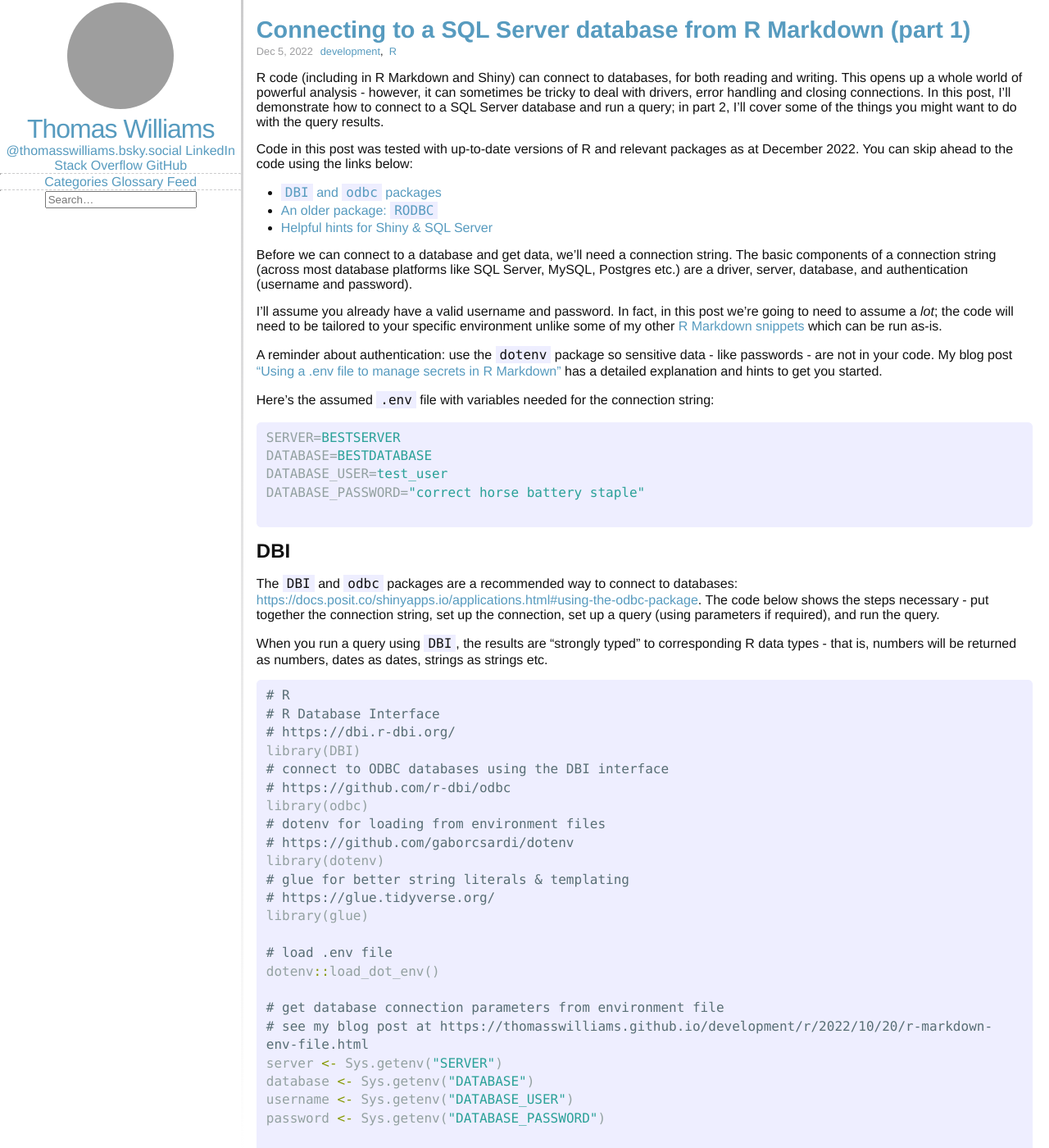
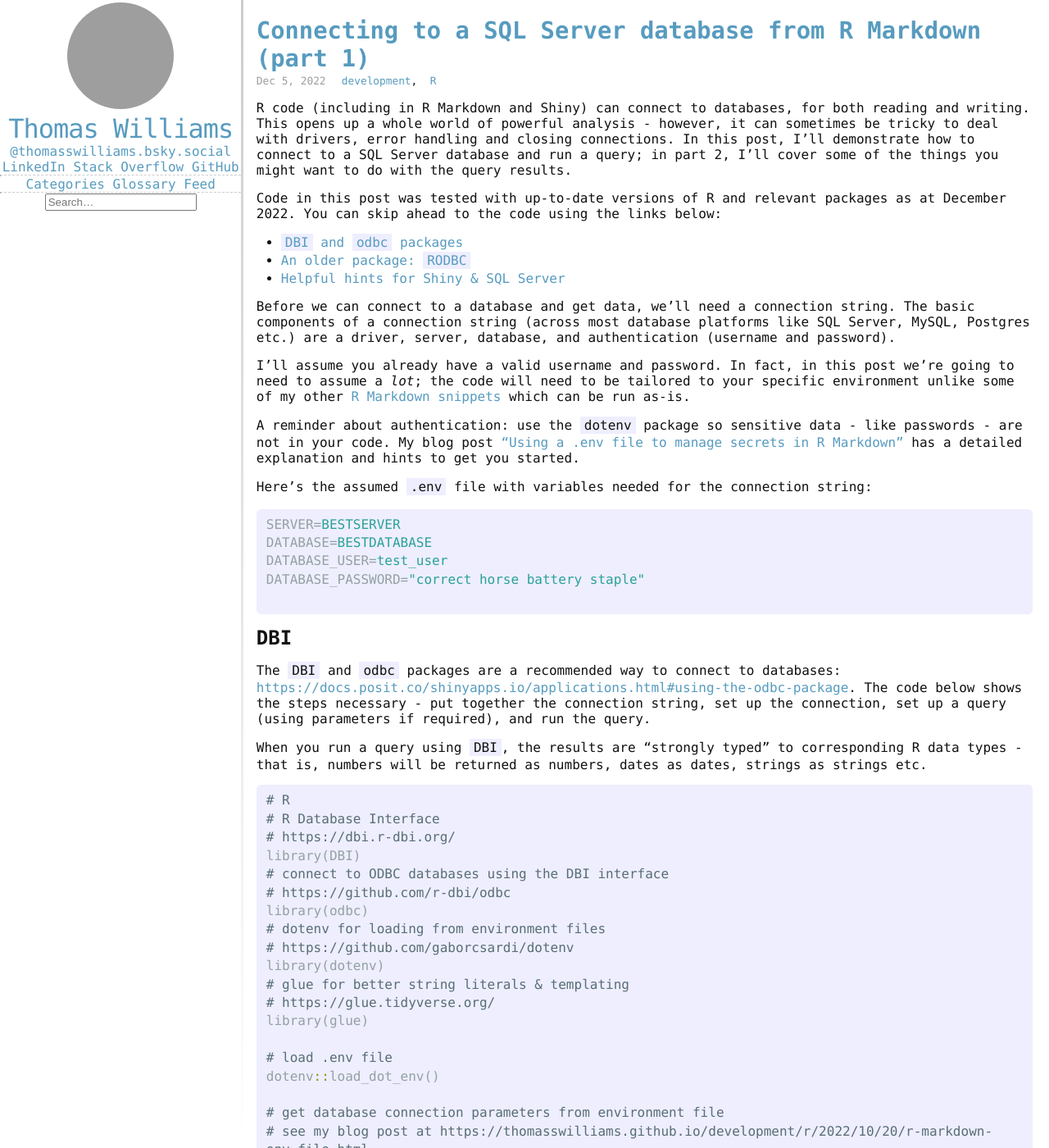
Before and after one commit to thomasswilliams/thomasswilliams.github.io, a Jekyll site: the page built from _posts/2022-12-05-r-markdown-sql-server-1.markdown, in a window 1280 px wide and 1400 px high. Shown: the whole window at 82% size. Built offline with Jekyll 4.4.1, drawn with Linux system fonts in a browser that asks for light colours; some web fonts are replaced; comment, search, counter and statistics services are not loaded; grey boxes are pictures that could not be loaded.

Commit message:
Sidebar tweaks pt. 2

```diff
--- a/_sass/_layout.scss
+++ b/_sass/_layout.scss
@@ -27,8 +27,8 @@ aside > header h1 {
   letter-spacing: -1px;
 }
 // links in sidebar
-aside > div#links {
-
+aside > div#links > a {
+  display: inline-block;
 }
 // search in sidebar
 aside > div#search {
@@ -36,7 +36,7 @@ aside > div#search {
   padding: 0.8em;
 }
 // search input
-aside > input#searchBox {
+aside > div#search > input#searchBox {
   display: block;
   height: 1.9em;
   margin-left: auto;
@@ -48,7 +48,7 @@ aside > input#searchBox {
     width: 100px;
   }
   // Site Search 360 search text box
-  aside > input#searchBox {
+  aside > div#search > input#searchBox {
     max-width: 70px;
   }
   // hide the site heading
--- a/css/main.scss
+++ b/css/main.scss
@@ -6,12 +6,8 @@ layout: compress
 $title-color:      #3f81a4;
 
 // variables
-$base-font-family: Montserrat, "Helvetica Neue", Helvetica, Arial, sans-serif;
-$heading-font:     Raleway;
-$fix-font-family:  "Source Code Pro", Consolas, "Courier New", monospace;
-$base-font-size:   22px;
-$base-font-weight: 400;
-$small-font-size:  $base-font-size * 0.875;
+$base-font-family: "JetBrains Mono", Consolas, "Courier New", system-ui, sans-serif;
+$fix-font-family:  "JetBrains Mono", "Cascadia Code", "Source Code Pro", Menlo, Consolas, ui-monospace, monospace;
 $base-line-height: 1.5;
 
 $spacing-unit:     30px;
```
